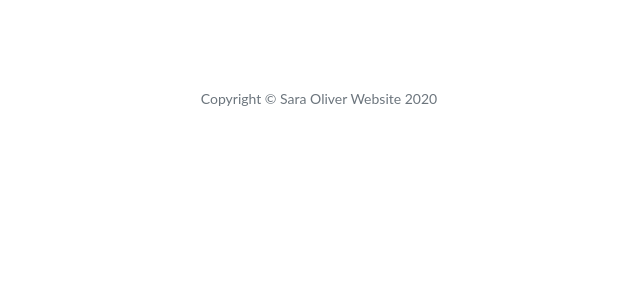
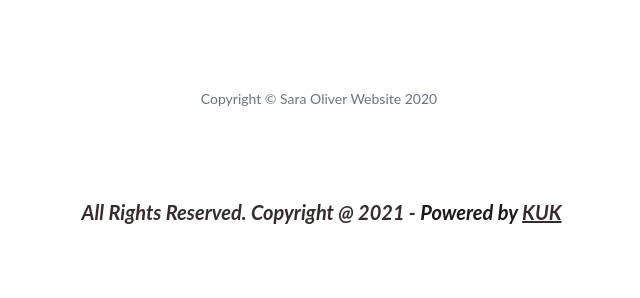
Before and after one commit to SOliv1/ms-cook-corner, a Flask app: page /about in a window 1280 px wide. Shown: the part 3480-3778 px from the top of the page, without its empty margins (321-961 px from the left). Before the commit the page ends 3586 px from the top, so only its background shows below. Run offline with Flask 2, Linux system fonts and the light colour scheme; data that the repository does not hold is empty; some libraries are stand-ins or nearby versions.

Commit message:
fix markdown and add new copyright on base

```diff
--- a/templates/base.html
+++ b/templates/base.html
@@ -95,6 +95,22 @@
 			</div>
 		</div>
 	</footer>
+	<div class="col text-center mt-3">
+		<p class="text-align-center" style="line-height: 16px;"><span
+				style="color: #242121; display: unset;">&nbsp;</span><span class="span"
+				style="color: rgb(29, 23, 23); display: unset; font-style: italic; font-weight: 700;"><span
+					style="color: #352d2d; display: unset; font-style: italic; font-weight: 700;">All Rights Reserved.
+					Copyright @ 2021 -</span>
+			</span><span class="span"
+				style="color: hsl(0, 5%, 17%); display: unset; font-style: italic; font-weight: bold;"><span
+					style="color: rgb(29, 23, 23); display: unset; font-style: italic; font-weight: bold;">Powered
+					by</span>
+				<a target="_blank" href="http://www.kukmarketing.com" data-toggle="tooltip" title="hover"
+					runtime_url="http://www.kukmarketing.com" type="url"
+					style="display: unset; font-style: italic; font-weight: bold;  color: #352d2d;">KUK</a>
+			</span></p>
+		</div>
+	</div>
 	<!-- Optional JavaScript -->
 	<!-- jQuery first, then Popper.js, then Bootstrap JS -->
 	<script src="https://code.jquery.com/jquery-3.4.1.slim.min.js"
```
Also changed, not shown: README.md.
